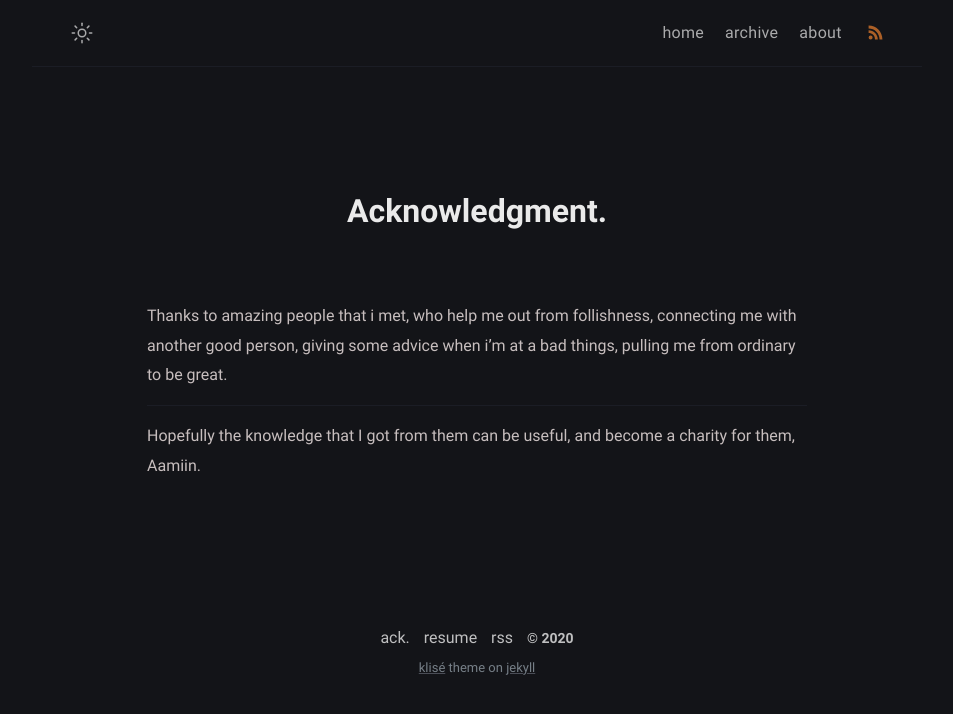
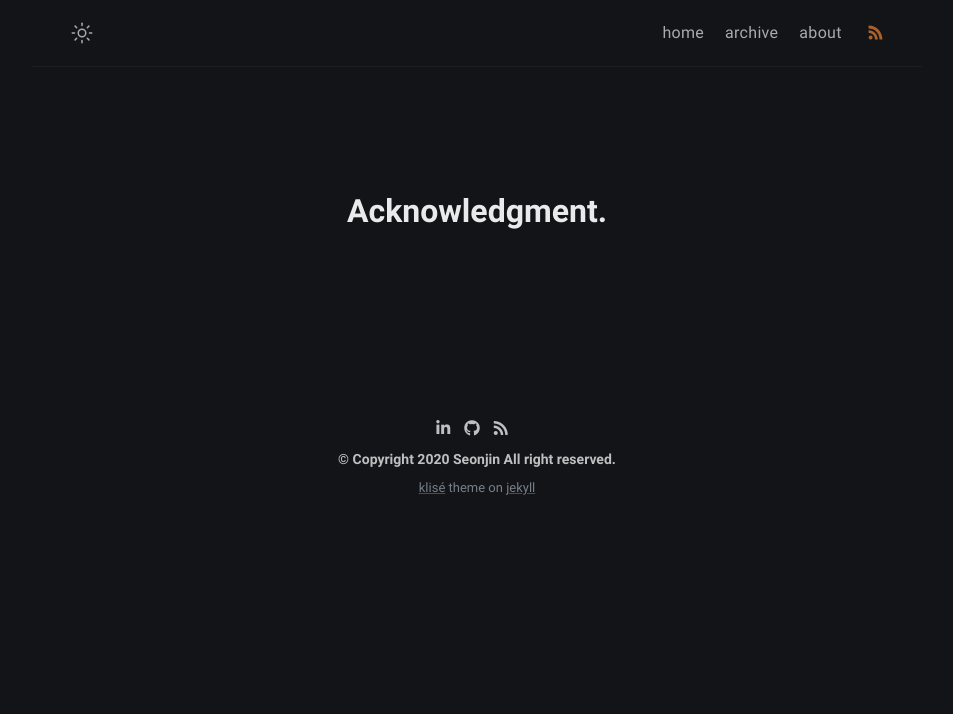
Before and after one commit to sunjin7725/sunjin7725.github.io, a Jekyll site: the page built from thanks.md, in a window 1280 px wide. Shown: the top 714 px of the page, without its empty margins (163-1116 px from the left). Built offline with Jekyll 4.4.1, drawn with Linux system fonts in a browser that asks for light colours; nearby versions of some CDN libraries.

Commit message:
change footer, header

```diff
--- a/_config.yml
+++ b/_config.yml
@@ -1,9 +1,8 @@
 # Site settings
-title: Klise Theme # site title
+title: Seonjin`s Tech Blog # site title
 description: >- # site description
-  He's writing in Bahasa about web technology and experience as a journal
-  for documentation things that he learned, meet him <a href="https://github.com/piharpi" target="_blank" rel="noopener">@github</a>.
-lang: en-US # default lang
+  Writing Tech
+lang: en-KR # default lang
 timezone: Asia/Seoul # set your timezone
 image: assets/img/avatar.jpg # This image used for Open Graph more info https://ogp.me/
 repo: https://github.com/sunjin7725/sunjin7725.github.io.git # site repo [optional]
@@ -33,10 +32,17 @@ collections:
     output: true
 
 # Markdown settings
-markdown: kramdown
-highlighter: rouge
 kramdown:
+  input: GFM
   syntax_highlighter: rouge
+  syntax_highlighter_opts: # Rouge Options › https://github.com/jneen/rouge#full-options
+    css_class: 'highlight'
+    # default_lang: console
+    span:
+      line_numbers: false
+    block:
+      line_numbers: true
+      start_line: 1
 
 # Default front matter
 defaults:
--- a/_includes/footer.html
+++ b/_includes/footer.html
@@ -1,8 +1,13 @@
+<head>
+  <link href="https://cdnjs.cloudflare.com/ajax/libs/font-awesome/5.13.0/css/all.min.css" rel="stylesheet">
+</head>
 <footer class="footer">
-  <a class="footer_item" href="/thanks">ack.</a>
-  <a class="footer_item" href="javascript::void(0)">resume</a>
-  <a class="footer_item" href="/feed.xml">rss</a>
-  <span class="footer_item">&copy; {{ site.time | date: "%Y" }}</span>
+  <!-- <a class="footer_item" href="/thanks">ack.</a> -->
+  <a class="footer_item" href="https://www.linkedin.com/in/kim-seonjin-336541167/"><i class="fab fa-linkedin-in"></i></a>
+  <a class="footer_item" href="https://github.com/sunjin7725"><i class="fab fa-github"></i></a>
+  <a class="footer_item" href="/feed.xml"><i class="fas fa-rss"></i></a>
+  <br/>
+  <span class="footer_item">&copy; Copyright {{ site.time | date: "%Y" }} Seonjin All right reserved.</span>
   <small class="footer_copyright">
     <!-- Klisé Theme: https://github.com/piharpi/jekyll-klise -->
     <a
--- a/_includes/header.html
+++ b/_includes/header.html
@@ -155,8 +155,8 @@
     href="/assets/favicons/safari-pinned-tab.svg"
     color="#5bbad5"
   />
-  <meta name="apple-mobile-web-app-title" content="Jekyll Klise" />
-  <meta name="application-name" content="Jekyll Klise" />
+  <meta name="apple-mobile-web-app-title" content="Seonjin`s Tech Blog" />
+  <meta name="application-name" content="Seonjin`s Tech Blog" />
   <meta name="msapplication-TileColor" content="#da532c" />
   <meta name="theme-color" content="#2c2c2c" />
 
--- a/thanks.md
+++ b/thanks.md
@@ -2,12 +2,5 @@
 title: Acknowledgment
 permalink: /thanks/
 layout: page
-excerpt: Thanks to amazing people that i met, who help me out from follishness, connecting me with another good person, giving some advice when i'm at a bad things, pulling me from ordinary to be great.
 comments: false
 ---
-
-Thanks to amazing people that i met, who help me out from follishness, connecting me with another good person, giving some advice when i'm at a bad things, pulling me from ordinary to be great.
-
-<hr>
-
-Hopefully the knowledge that I got from them can be useful, and become a charity for them, Aamiin.
```
